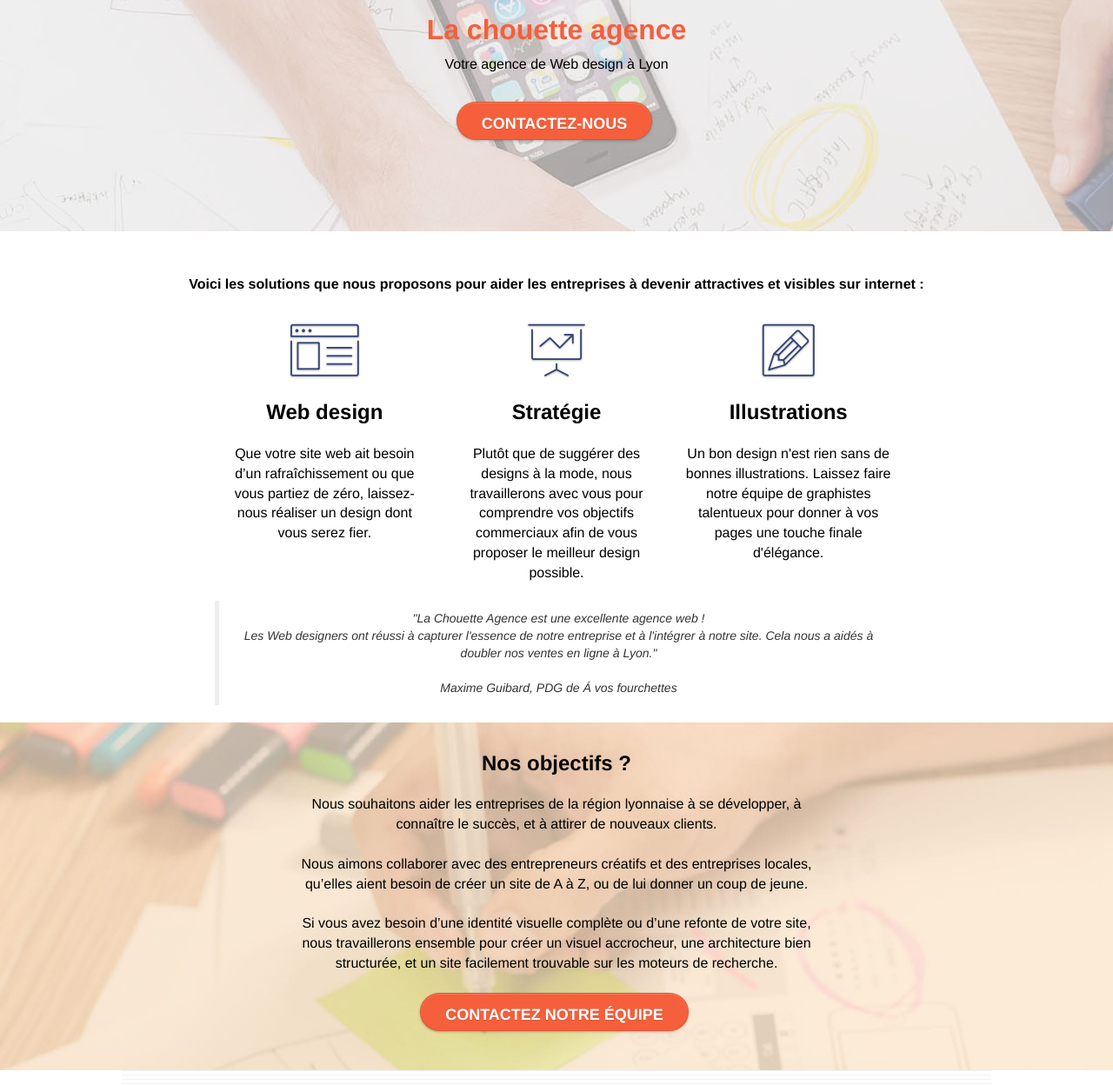
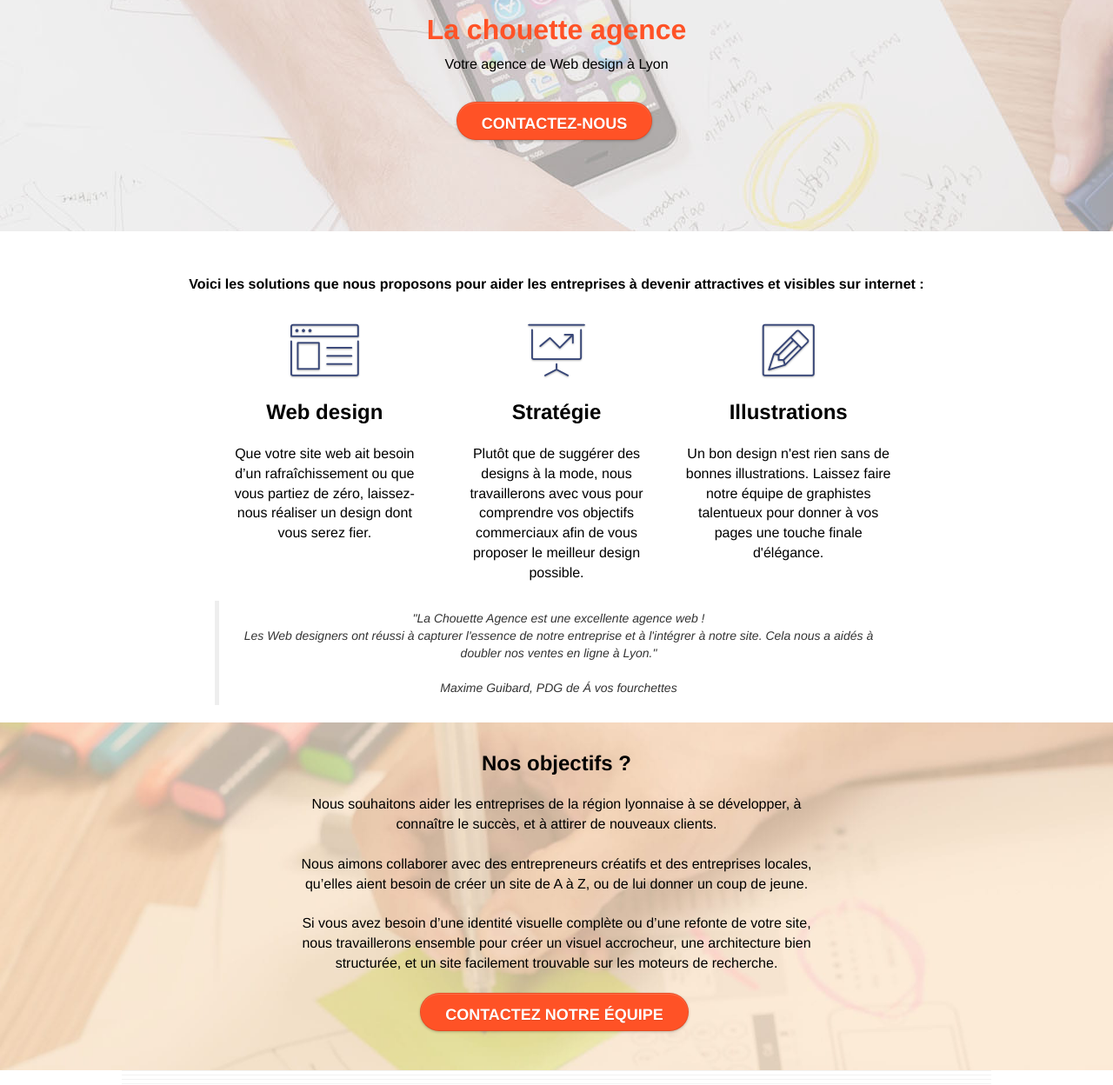
Before and after one commit to benlinux1/003_BenoitVINCENT-LACHOUETTEAGENCE, a plain HTML site: page index.html in a window 1280 px wide. Shown: the part 255-1503 px from the top of the page at 87% size. Drawn offline with nearby package versions, Linux system fonts and the light colour scheme; a script that the page names is missing.

Commit message:
Edit orange for contrast

```diff
--- a/style.css
+++ b/style.css
@@ -779,15 +779,15 @@ h4 {
 }
 
 .bgc-atomic-tangerine {
-    background-color: #f55f3b; /* Edit #F3976C for contrast*/
+    background-color: #ff5226; /* Edit #F3976C for contrast*/
 }
 
 .tc-white {
-    color: #f55f3b; /* Edit #F3976C for contrast*/
+    color: #ff5226; /* Edit #F3976C for contrast*/
 }
 
 .btn-atomic-tangerine {
-    background: #f55f3b; /* Edit #F3976C for contrast*/
+    background: #ff5226; /* Edit #F3976C for contrast*/
     color: #FFFFFF!important;
 }
 
```
